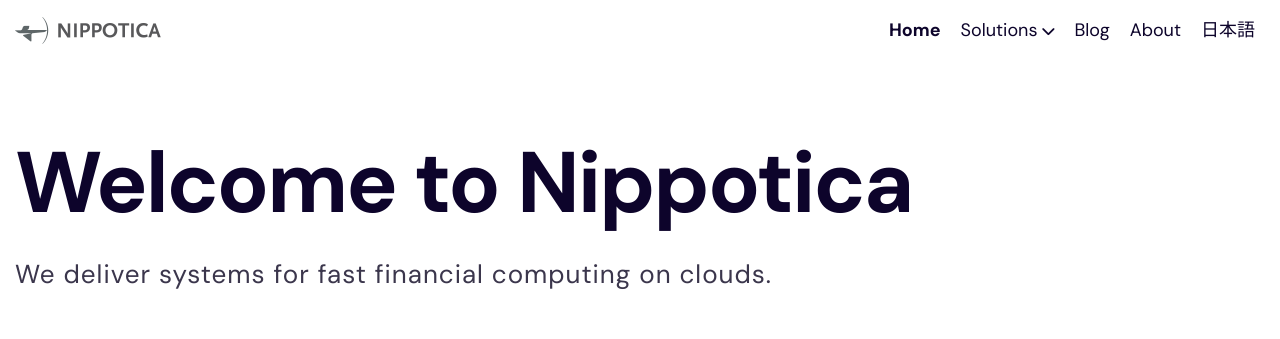
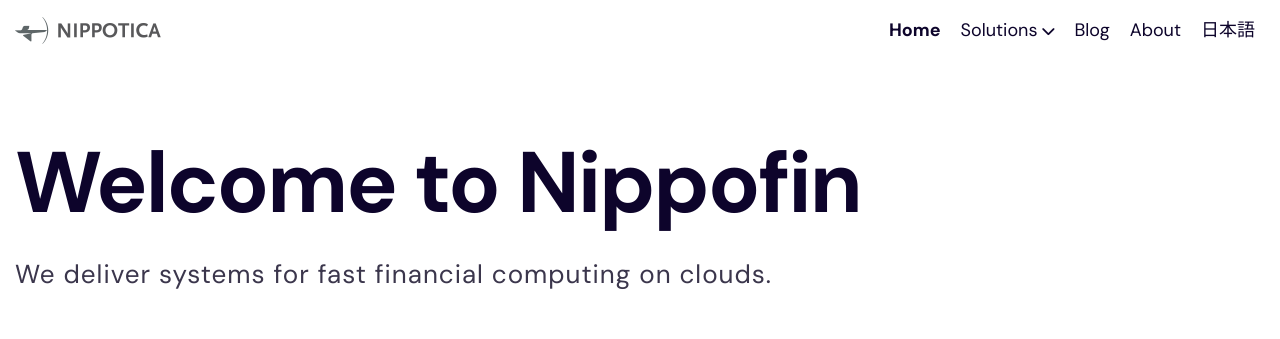
Before and after one commit to Nippotica/webnippofin, a Jekyll site: the page built from pages/home.md, in a window 1280 px wide. Shown: the top 339 px of the page. Built offline with Jekyll 4.4.1, drawn with Linux system fonts in a browser that asks for light colours.

Commit message:
Update home.md

```diff
--- a/pages/home.md
+++ b/pages/home.md
@@ -1,10 +1,10 @@
 ---
 layout: home
 permalink: "/"
-title: "Welcome to Nippotica"
+title: "Welcome to Nippofin"
 description: "We deliver systems for fast financial computing on clouds."
 meta_description: "Fast Financial Computing"
-meta_title: Nippotica
+meta_title: Nippotica Fintech
 subscribe: false
 
 projects:
```
